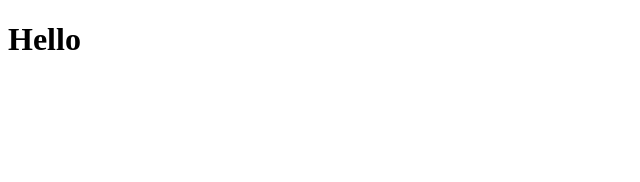
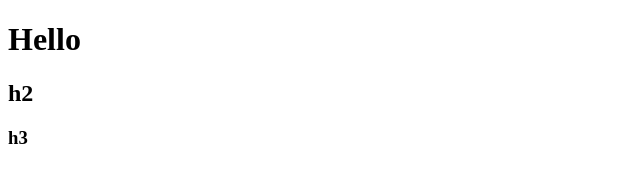
Before and after one commit to Zig898/testPage, a plain HTML site: page index.html in a window 1280 px wide. Shown: the full height of the page, 0-640 px from the left. Drawn offline with Linux system fonts and the light colour scheme.

Commit message:
Update index.html

```diff
--- a/index.html
+++ b/index.html
@@ -5,5 +5,7 @@
   </head>
   <body>
     <h1>Hello</h1>
+    <h2>h2</h2>
+    <H3>h3</H3>
   </body>
 </html>
```
